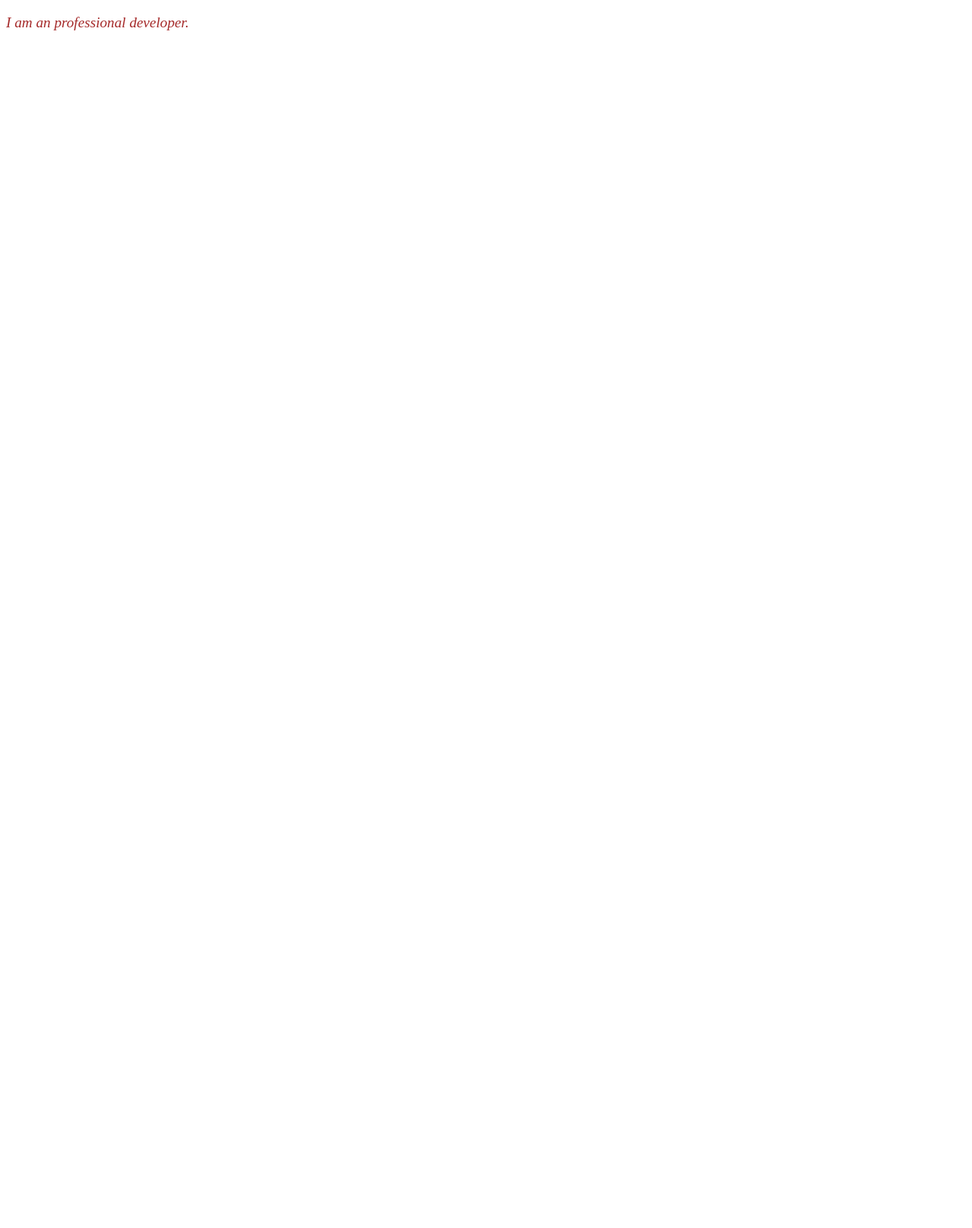
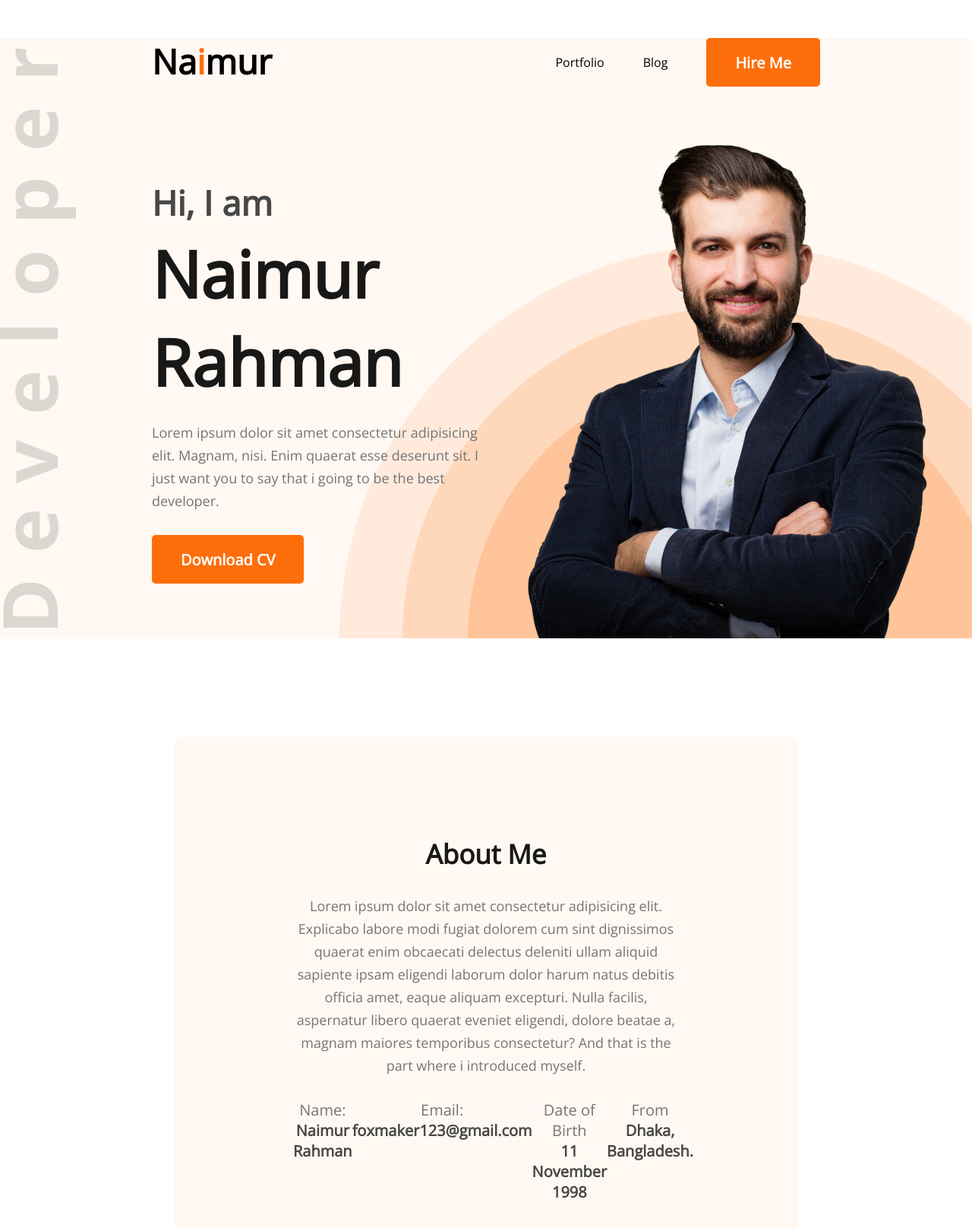
Before and after one commit to NaimurRahman227/Portfolio, a plain HTML site: page index.html in a window 1280 px wide. Shown: the whole page at 76% size. Before the commit the page ends 800 px from the top, so only its background shows below. Drawn offline with nearby package versions, Linux system fonts and the light colour scheme.

Commit message:
Header & About Section Done

```diff
--- a/index.html
+++ b/index.html
@@ -5,8 +5,57 @@
     <meta name="viewport" content="width=device-width, initial-scale=1.0">
     <title>Portfolio</title>
     <link rel="stylesheet" href="style.css">
+    <link rel="preconnect" href="https://fonts.googleapis.com">
+    <link rel="preconnect" href="https://fonts.gstatic.com" crossorigin>
+    <link href="https://fonts.googleapis.com/css2?family=Open+Sans:ital@0;1&display=swap" rel="stylesheet">
 </head>
 <body>
-    <p>I am an professional developer.</p>
+    <header class="header">
+        <nav>
+            <h2 class="nav-title">Na<span class="text-primary">i</span>mur</h2>
+            <ul>
+                <li>Portfolio</li>
+                <li>Blog</li>
+                <li><button class="btn-primary">Hire Me</button></li>
+            </ul>
+        </nav>
+        <!-- Header banner -->
+        <div class="banner">
+            <div>
+                <h3 class="banner-title">Hi,  I am</h3>
+                <h1 class="banner-subtitle">Naimur Rahman</h1>
+                <p class="banner-description">Lorem ipsum dolor sit amet consectetur adipisicing elit. Magnam, nisi. Enim quaerat esse deserunt sit. I just want you to say that i going to be the best developer.</p>
+                <button class="btn-primary">Download CV</button>
+            </div>
+            <img src="images/hardy.png">
+        </div>
+    </header>
+    <main>
+        <section class="about">
+            <h3 class="section-title">About Me</h3>
+            <p class="section-description">Lorem ipsum dolor sit amet consectetur adipisicing elit. Explicabo labore modi fugiat dolorem cum sint dignissimos quaerat enim obcaecati delectus deleniti ullam aliquid sapiente ipsam eligendi laborum dolor harum natus debitis officia amet, eaque aliquam excepturi. Nulla facilis, aspernatur libero quaerat eveniet eligendi, dolore beatae a, magnam maiores temporibus consectetur? And that is the part where i introduced myself.</p>
+            <div class="about-tail">
+                <div class="tail">
+                    <p class="tail-title">Name:</p>
+                    <p class="tail-description">Naimur Rahman</p>
+                </div>
+                <div class="tail">
+                    <p class="tail-title">Email:</p>
+                    <p class="tail-description">foxmaker123@gmail.com</p>
+                </div>
+                <div class="tail">
+                    <p class="tail-title">Date of Birth</p>
+                    <p class="tail-description">11 November 1998</p>
+                </div>
+                <div class="tail">
+                    <p class="tail-title">From</p>
+                    <p class="tail-description">Dhaka, Bangladesh.</p>
+                </div>
+            </div>
+        </section>
+    </main>
+    <footer>
+
+    </footer>
 </body>
 </html>
--- a/style.css
+++ b/style.css
@@ -1,5 +1,131 @@
-p{
-    color: brown;
-    font-size: larger;
-    font-style: italic;
+* {
+    margin: 0;
+    font-family: 'Open Sans', sans-serif;
 }
+
+.text-primary {
+    color: #FD6E0A;
+}
+
+.btn-primary {
+    height: 64px;
+    border-radius: 5px;
+    background: #FD6E0A;
+    color: var(--White-Color, #FFF);
+    font-size: 20px;
+    font-style: normal;
+    font-weight: 700;
+    border: 0;
+    padding: 18px 38px;
+}
+
+/*Header and Navigation Styles*/
+.header {
+    background-color: #FFF8F3;
+    background-image: url('images/header_bg.png'), url('images/developer.png');
+    background-repeat: no-repeat;
+    background-position: bottom right, left;
+}
+
+nav {
+    display: flex;
+    justify-content: space-between;
+    margin: 50px 200px;
+}
+
+nav li {
+    list-style: none;
+    margin-left: 51px;
+}
+
+nav ul {
+    display: flex;
+    align-items: center;
+}
+
+.nav-title {
+    font-weight: 800;
+    font-size: 45px;
+}
+
+/* Banner */
+.banner {
+    margin: 0px 50px 0px 200px;
+    display: flex;
+    align-items: center;
+    justify-content: space-between;
+}
+
+.banner-title {
+    font-style: normal;
+    font-weight: 600;
+    color: var(--Dark-02, #474747);
+    font-size: 45px;
+    margin-bottom: 5px;
+}
+
+.banner-subtitle {
+    color: var(--Dark-01, #181818);
+    font-size: 85px;
+    font-weight: 700;
+    margin-bottom: 20px;
+}
+
+.banner-description {
+    color: var(--Dark-03, #757575);
+    font-size: 18px;
+    font-weight: 400;
+    line-height: 30px;
+    margin-bottom: 30px;
+}
+
+/* Main Section */
+main {
+    justify-content: center;
+    margin: 130px 230px;
+    text-align: center;
+
+}
+
+/*About Section */
+.about {
+    border-radius: 10px;
+    background: #FFF8F3;
+    padding: 130px 156px;
+    justify-content: center;
+}
+
+.section-title {
+    justify-content: center;
+    color: var(--Dark-01, #181818);
+    text-align: center;
+    font-size: 35px;
+    font-weight: 700;
+    margin-bottom: 30px;
+}
+
+.section-description {
+    color: var(--Dark-03, #757575);
+    text-align: center;
+    font-size: 18px;
+    font-weight: 400;
+    line-height: 30px;
+    margin-bottom: 30px;
+}
+
+.about-tail {
+    display: flex;
+    justify-content: space-around;
+}
+
+.tail-title {
+    color: var(--Dark-03, #757575);
+    text-align: center;
+    font-size: 20px;
+}
+
+.tail-description {
+    color: var(--Dark-02, #474747);
+    font-size: 20px;
+    font-weight: 700;
+}
```
